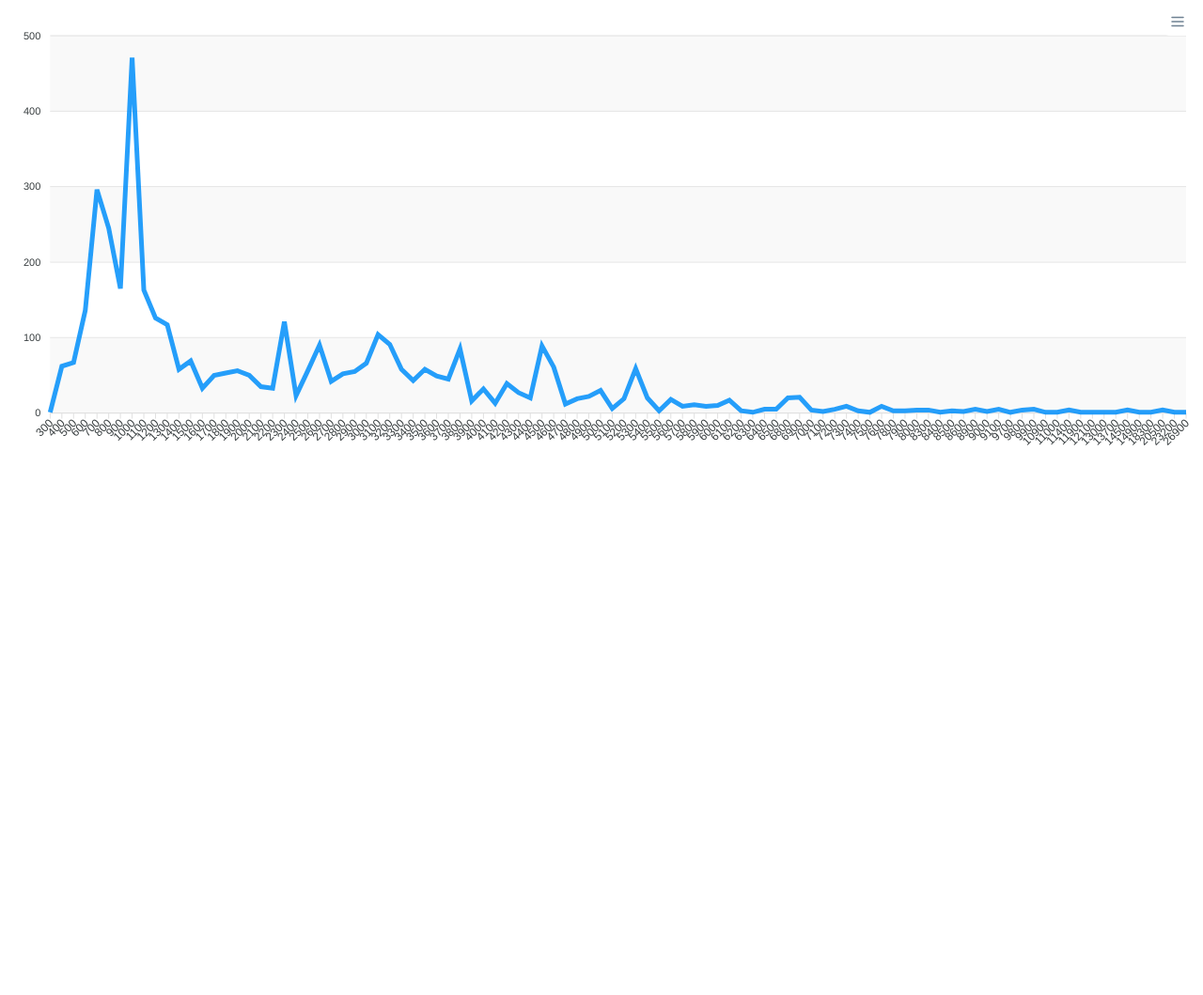
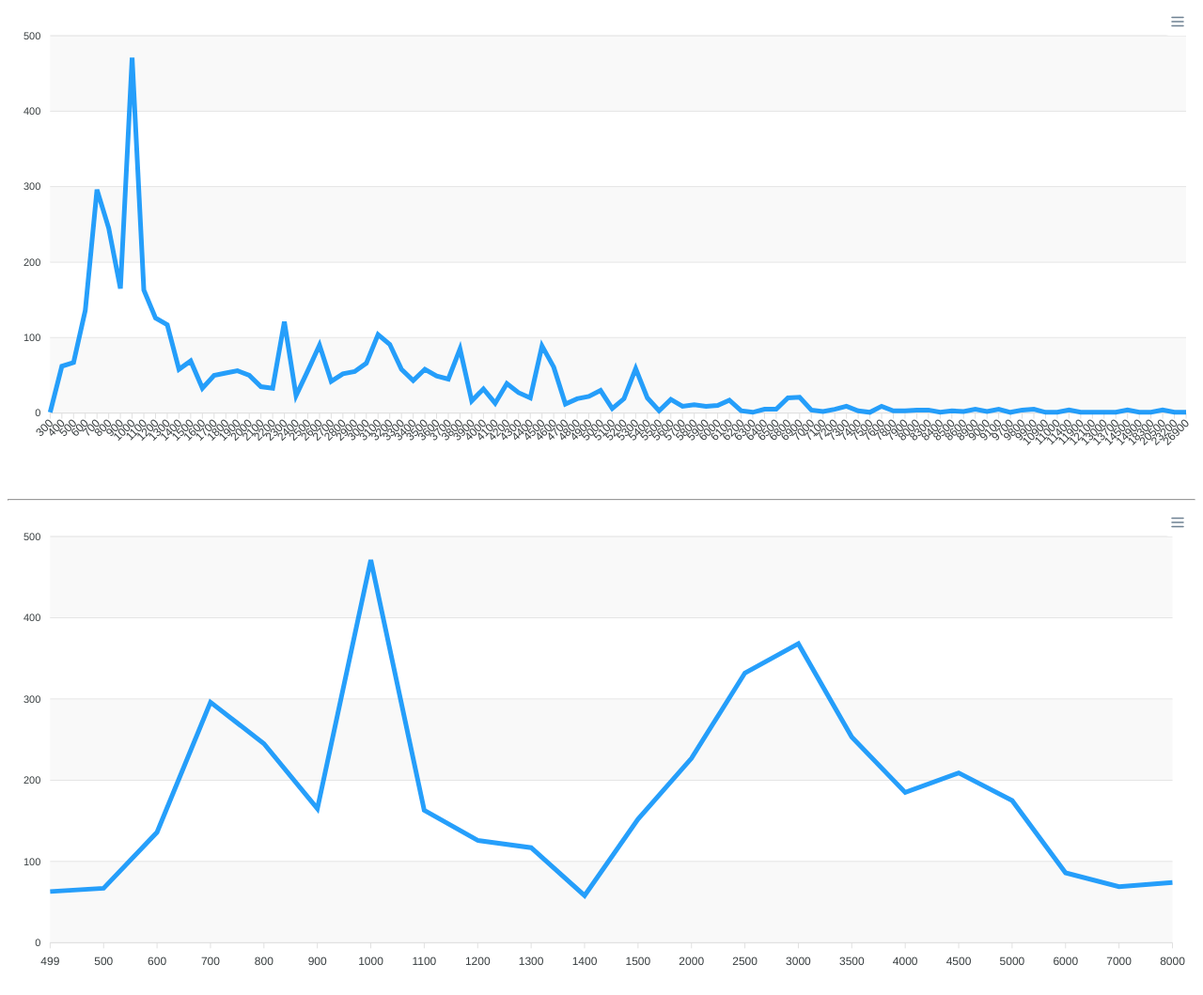
Before and after one commit to de1vin/de1vin.github.io, a plain HTML site: page shopify/list/prices.html in a window 1280 px wide. Shown: the whole page at 94% size. Before the commit the page ends 800 px from the top, so only its background shows below. Drawn offline with nearby package versions, Linux system fonts and the light colour scheme.

Commit message:
price range

```diff
--- a/shopify/list/prices.html
+++ b/shopify/list/prices.html
@@ -7,13 +7,19 @@
     <script src="https://cdn.jsdelivr.net/npm/apexcharts"></script>
 </head>
 <body>
-<div id="chart"></div>
+<div id="price"></div>
+<hr>
+<div id="price-range"></div>
 <script>
     $.get('prices.json', function (data) {
-        drawChart(data);
+        drawChart(data, '#price');
     });
 
-    function drawChart(data) {
+    $.get('pricesRange.json', function (data) {
+        drawChart(data, '#price-range');
+    });
+
+    function drawChart(data, selector) {
         const options = {
             chart: {
                 height: 500,
@@ -45,7 +51,7 @@
         };
 
         const chart = new ApexCharts(
-            document.querySelector("#chart"),
+            document.querySelector(selector),
             options
         );
 
--- /dev/null
+++ b/shopify/list/pricesRange.json
@@ -0,0 +1,74 @@
+{
+    "raw": {
+        "499": 63,
+        "500": 67,
+        "600": 136,
+        "700": 296,
+        "800": 245,
+        "900": 165,
+        "1000": 471,
+        "1100": 163,
+        "1200": 126,
+        "1300": 117,
+        "1400": 58,
+        "1500": 152,
+        "2000": 227,
+        "2500": 332,
+        "3000": 368,
+        "3500": 253,
+        "4000": 185,
+        "4500": 209,
+        "5000": 175,
+        "6000": 86,
+        "7000": 69,
+        "8000": 74
+    },
+    "values": [
+        499,
+        500,
+        600,
+        700,
+        800,
+        900,
+        1000,
+        1100,
+        1200,
+        1300,
+        1400,
+        1500,
+        2000,
+        2500,
+        3000,
+        3500,
+        4000,
+        4500,
+        5000,
+        6000,
+        7000,
+        8000
+    ],
+    "count": [
+        63,
+        67,
+        136,
+        296,
+        245,
+        165,
+        471,
+        163,
+        126,
+        117,
+        58,
+        152,
+        227,
+        332,
+        368,
+        253,
+        185,
+        209,
+        175,
+        86,
+        69,
+        74
+    ]
+}
```
